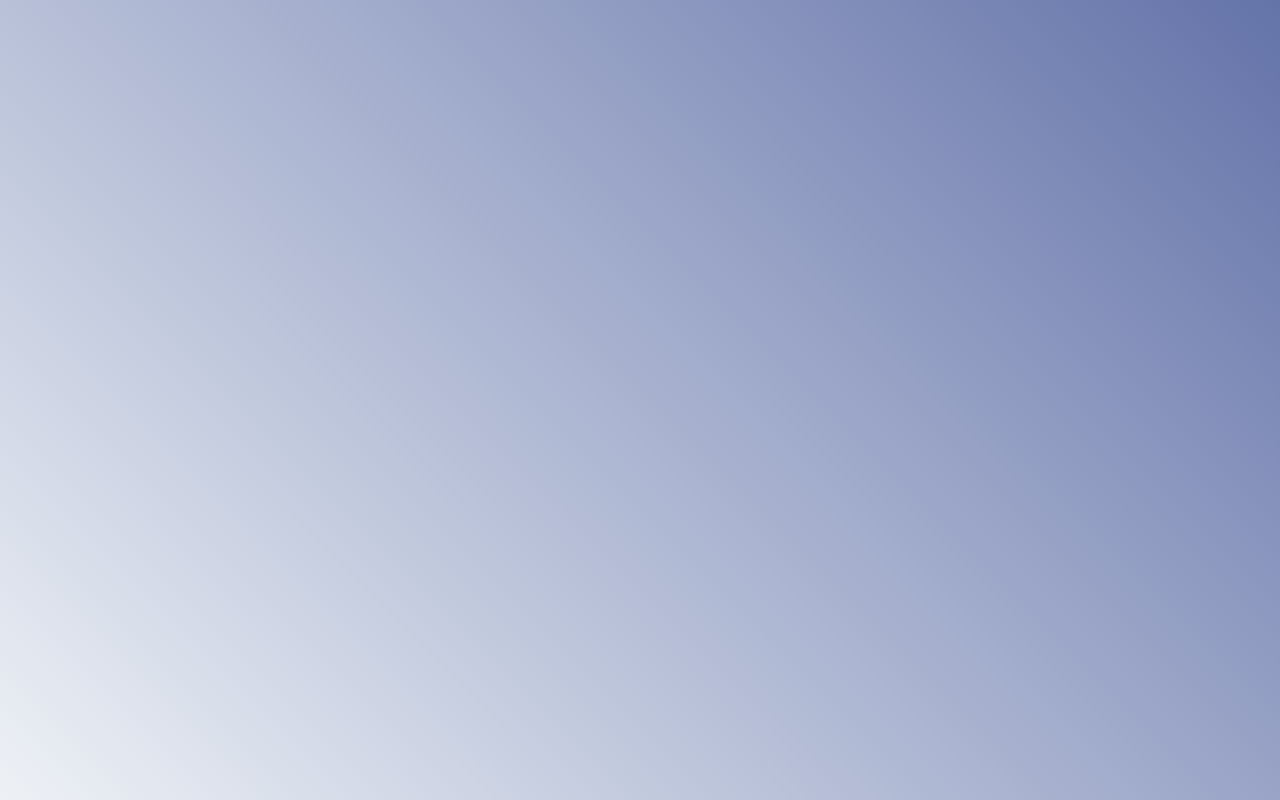
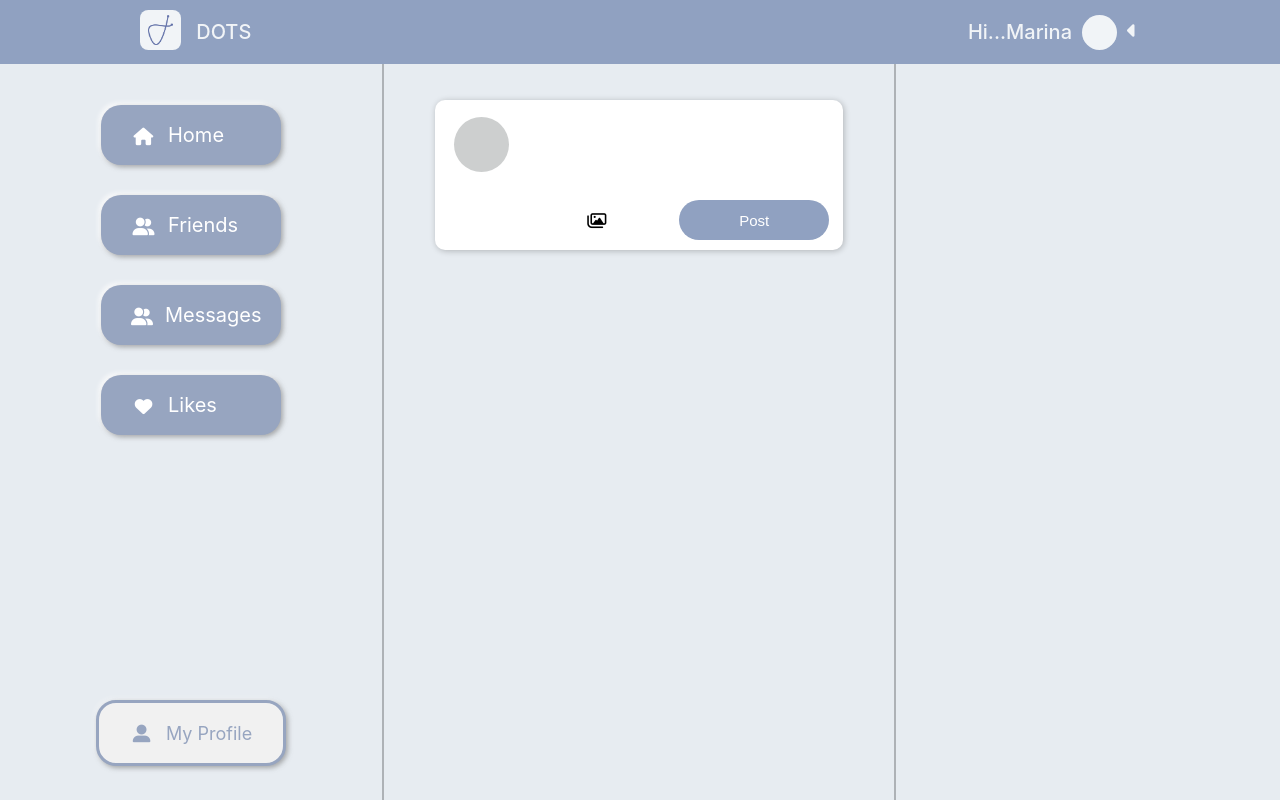
Before and after one commit to AbiddN/dot-frontend, a React (Create React App) app: page /Home in a window 1280 px wide. Before the commit this address had no page. Built offline with nearby package versions, Linux system fonts and the light colour scheme.

Commit message:
menambah nav + posting-card

```diff
--- a/src/App.js
+++ b/src/App.js
@@ -3,16 +3,20 @@ import './App.css';
 import SignIn from './pages/SignIn'
 import SignUp from './pages/SignUp'
 import {BrowserRouter as Router, Routes, Route} from 'react-router-dom';
-import Navbar from '../src/Navbar'
+import Header from './components/Header'
+import Navbar from './components/Navbar'
+import Home from './pages/Home'
+import Postingcard from './components/Postingcard';
 
 function App() {
   return (
     <>
-    {/* <Navbar /> */}
+
       <Router>
         <Routes>
           <Route path='/SignIn' element={<SignIn/>}></Route>
-          <Route path='/' element={<SignUp/>}></Route>
+          <Route path='/SignUp' element={<SignUp/>}></Route>
+          <Route path='/Home' element={<Home/>}></Route>
         </Routes>
       </Router>
     </>
--- a/src/Navbar.css
+++ b/src/components/Header.css
@@ -1,24 +1,26 @@
 
-.navbar{
+.header{
     background-color: #90A1C1;
     display: flex;
     align-items: center;
     justify-content:space-between;
-    padding:10px;
+    padding:10px 80px;
     color: #F1F4F7;
-    position: sticky;
+    position: fixed;
+    width: 100%;
 }
-.logo{
-    /* background-color: blueviolet; */
+.logo-header{
     margin-left: 60px;
     display: flex;
     align-items: center;
+
 }
 .logo-img img{
     height: 40px;
     background-color: #F1F4F7;
     padding: 5px 8px;
     border-radius: 20%;
+    font-size: 10px;
 }
 .ava-img{
     height: 35px;
--- a/src/Navbar.js
+++ b/src/components/Header.js
@@ -1,8 +1,8 @@
 import React from 'react';
-import './Navbar.css';
-import logo from './images/logo.png';
+import './Header.css';
+import logo from '../images/logo.png';
 
-function Navbar() {
+function Header() {
     const [logout,setLogout]=React.useState(false);
 
     const handleLogout = ((event) => {
@@ -11,8 +11,8 @@ function Navbar() {
     })
 
     return (
-        <nav className="navbar">
-            <div className="logo">
+        <nav className="header">
+            <div className="logo-header">
                 <div className="logo-img">
                     <img src={logo} alt="" />
                 </div>
@@ -34,4 +34,4 @@ function Navbar() {
     )
 }
 
-export default Navbar
+export default Header
--- /dev/null
+++ b/src/components/Navbar.css
@@ -0,0 +1,117 @@
+.navbar-container{
+    /* background-color: red; */
+    width: 100%;
+    height: 100vh;
+    display: flex;
+    justify-content: center;
+    align-items: flex-start;
+    padding: 90px 50px;
+    color: white;
+    /* background-color: green; */
+    /* margin-left: 200px; */
+    border-right: 2px solid rgba(0, 0, 0, 0.247);
+
+}
+.navbar{
+    /* background-color: blue; */
+    /* margin-top: 10px; */
+    display: flex;
+    flex-direction: column;
+    justify-content: center;
+    align-items: center;
+}
+.logo-nav{
+    width: 70px;
+    height: 70px;
+    background-color: #97A5C0;
+    border-radius: 15px;
+    margin-bottom: 10px;
+    padding: 5px;
+    display: flex;
+    align-items: center;
+    justify-content: center;
+    border: 4px solid rgba(142, 155, 180, 0.322);
+        box-shadow: 2px 2px 5px rgba(107, 107, 107, 0.548),
+        -2px -2px 5px rgba(255, 255, 255, 0.39);
+}
+.logo-nav img{
+    height: 100%;
+    /* background-color: red; */
+
+}
+.nav-box{
+    text-decoration: none;
+    transition: .3s ease;
+    background-color: #97A5C0;
+    width: 180px;
+    height: 60px;
+    border-radius: 20px;
+    padding: 30px;
+    display: flex;
+    /* justify-content: center; */
+    align-items: center;
+    margin: 15px 0;
+    cursor: pointer;
+    box-shadow: 2px 2px 5px rgba(107, 107, 107, 0.548),  -2px -2px 5px rgba(255, 255, 255, 0.993);
+}
+.nav-box h2{
+    font-weight: 400;
+        font-size: 20px;
+        text-decoration: none;
+        color: white;
+}
+.nav-box .icon{
+    width: 25px;
+    height: 25px;
+    margin-right: 12px;
+    /* background-color: blue; */
+    border-radius: 0;
+    display: flex;
+    align-items: flex-end;
+    justify-content: center;
+}
+.nav-box .icon i{
+    color: white;
+}
+.nav-box-outline{
+    text-decoration: none;
+    transition: 0.3s ease;
+    background-color: #f1f1f1;
+   width: 190px;
+   height: 60px;
+   border-radius: 20px;
+   padding: 30px;
+   display: flex;
+   /* justify-content: center; */
+   align-items: center;
+   margin-top: 250px;
+   cursor: pointer;
+   box-shadow: 2px 2px 5px rgba(107, 107, 107, 0.548),
+   -2px -2px 5px rgba(255, 255, 255, 0.425);
+   border: 3px solid #97A5C0;
+}
+.nav-box-outline .icon{
+    width: 25px;
+    height: 25px;
+    margin-right: 12px;
+    /* background-color: blue; */
+    border-radius: 0;
+    display: flex;
+    align-items: flex-end;
+    justify-content: center;
+    margin-top: -2px;
+
+}
+.nav-box-outline h2{
+    font-weight: 400;
+    font-size: 18px;
+    color: #97A5C0;
+}
+.nav-box-outline .icon i{
+    color: #97A5C0;
+    text-decoration: none;
+}
+.nav-box:hover , .nav-box-outline:hover{
+box-shadow: none ;
+transform: scale(0.97);
+}
--- /dev/null
+++ b/src/components/Navbar.js
@@ -0,0 +1,51 @@
+import React from 'react';
+import './Navbar.css';
+import whitelogo from '../images/whitelogo.png';
+import { Link } from 'react-router-dom';
+
+function Navbar() {
+  return (
+    <div className="tot">
+      <div className="navbar-container">
+          <div className="navbar">
+            {/* <div className="logo-nav">
+              <img src={whitelogo} alt="" />
+            </div> */}
+            <Link to='/' className="nav-box">
+              <div className="icon">
+                <i class="fas fa-home"></i>
+              </div>
+              <h2>Home</h2>
+            </Link>
+            <Link to='/' className="nav-box">
+              <div className="icon">
+                <i class="fas fa-user-friends"></i>
+              </div>
+              <h2>Friends</h2>
+            </Link>
+            <Link to='/' className="nav-box">
+              <div className="icon">
+                <i class="fas fa-user-friends"></i>
+              </div>
+              <h2>Messages</h2>
+            </Link>
+            <Link to='/' className="nav-box">
+              <div className="icon">
+                <i class="fas fa-heart"></i>
+              </div>
+              <h2>Likes</h2>
+            </Link>
+            <Link to='/' className="nav-box-outline">
+              <div className="icon">
+                <i class="fas fa-user-alt"></i>
+              </div>
+              <h2>My Profile</h2>
+            </Link>
+          </div>
+      </div>
+      <div className="hayolo"></div>
+      </div>
+  );
+}
+
+export default Navbar;
--- /dev/null
+++ b/src/components/Postingcard.css
@@ -0,0 +1,90 @@
+.postingcard-container{
+    /* background-color: aqua; */
+    width: 100%;
+    height: 100vh;
+    display: flex;
+    justify-content: center;
+    padding-top: 100px;
+    border-right: 2px solid rgba(0, 0, 0, 0.247);
+}
+.postingcard-wrapper{
+    border-radius: 10px;
+    background-color: white;
+    box-shadow: 1px 1px 6px rgba(0, 0, 0, 0.24);
+    /* margin-top: 50px; */
+    width: 80%;
+    height: 150px;
+    padding: 10px;
+    padding-top: 17px;
+    display: flex;
+}
+.post-ava{
+    width: 90px;
+    height: 120px;
+    /* background-color: green; */
+    display: flex;
+    justify-content: center;
+}
+.post-ava-img{
+    background-color: rgb(205, 207, 207);
+    overflow: hidden;
+    border-radius: 50%;
+    width: 55px;
+    height: 55px;
+}
+.post-area{
+    /* background-color: yellow; */
+    width: 100%;
+    height : 100%;
+    display: flex;
+    flex-direction: column;
+    align-items: center;
+}
+.textarea{
+    width: 100% ;
+    min-height: 76px;
+    resize: none;
+    font-size: 20px;
+    padding: 10px;
+    outline: none;
+    border: none;
+    background-color: transparent;
+}
+.post{
+    /* background-color: turquoise; */
+    width: 100%;
+    height: 50px;
+    display: flex;
+    margin-top: 7px;
+    align-items: center;
+    justify-content:space-around;
+}
+.post .addimage{
+    /* background-color: red; */
+    width: 150px;
+    height: 100%;
+    display: flex;
+    align-items: center;
+    justify-content: center;
+    font-size: 17px;
+    transition: .3s ease;
+    cursor: pointer;
+    border-radius: 500px;
+}
+.post .addimage:hover{
+    background-color: rgb(233, 232, 232);
+}
+.post button{
+    outline: none;
+    background-color: transparent;
+    padding: 5px 10px;
+    border: none;
+    border-radius: 70px;
+    background-color: #90A1C1;
+    cursor: pointer;
+    width: 150px;
+    height: 100%;
+    color: white;
+    font-size: 15px;
+    font-weight: 500;
+}
--- /dev/null
+++ b/src/components/Postingcard.js
@@ -0,0 +1,28 @@
+import React from 'react';
+import './Postingcard.css';
+
+function Postingcard() {
+  return (
+    <div className="postingcard-container">
+      <div className="postingcard-wrapper">
+        <div className="post-ava">
+          <div className="post-ava-img">
+            <img src="" alt="" />
+          </div>
+        </div>
+        <div className="post-area">
+          <textarea className="textarea" />
+          <div className="post">
+            <div className="addimage">
+              <i class="far fa-images"></i>
+            </div>
+            <button>Post</button>
+          </div>
+        </div>
+
+      </div>
+     </div>
+  );
+}
+
+export default Postingcard;
--- /dev/null
+++ b/src/pages/Home.css
@@ -0,0 +1,26 @@
+.home-container{
+    height: 100vh;
+    width: 100%;
+    background-color: #E7ECF1;
+    /* padding: 0 150px; */
+    /* display: flex; */
+    /* overflow: hidden; */
+}
+.home{
+    width: 100%;
+    height: 100vh;
+    /* background-color:red ; */
+    /* padding-top: 50px; */
+    display: flex;
+    /* background-color: blue; */
+}
+.home-navbar{
+    width: 30%;
+    height: 100vh;
+    /* background-color: blue; */
+}
+.home-post{
+    width: 40%;
+    height: 100vh;
+    /* background-color: yellow; */
+}
--- /dev/null
+++ b/src/pages/Home.js
@@ -0,0 +1,23 @@
+import React from 'react';
+import './Home.css';
+import Navbar from '../components/Navbar';
+import Header from '../components/Header';
+import Postingcard from '../components/Postingcard';
+
+function Home() {
+  return (
+    <div className="home-container">
+          <Header />
+          <div className="home">
+            <div className="home-navbar">
+              <Navbar />
+            </div>
+            <div className="home-post">
+              <Postingcard />
+            </div>
+          </div>
+    </div>
+  );
+}
+
+export default Home;
```
Also changed, not shown: src/images/whitelogo.png (added).
